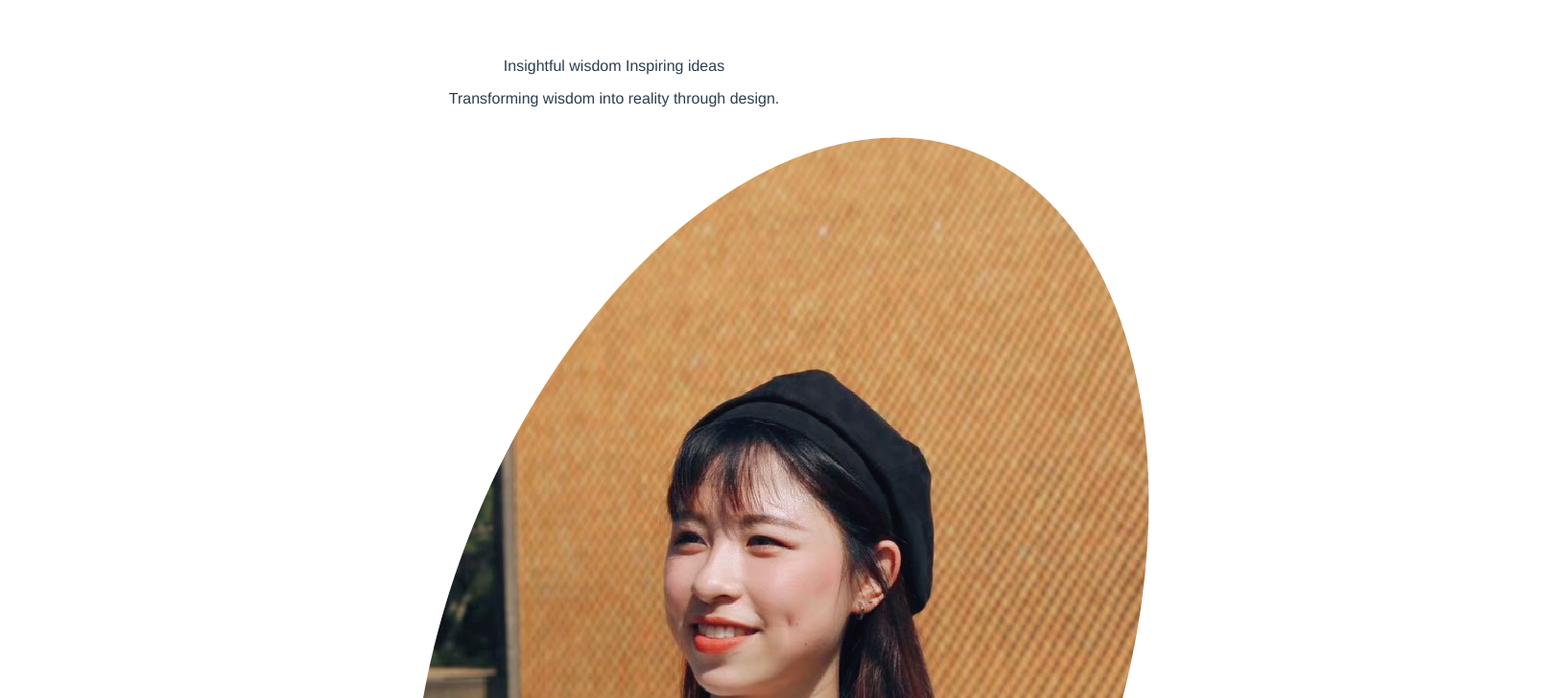
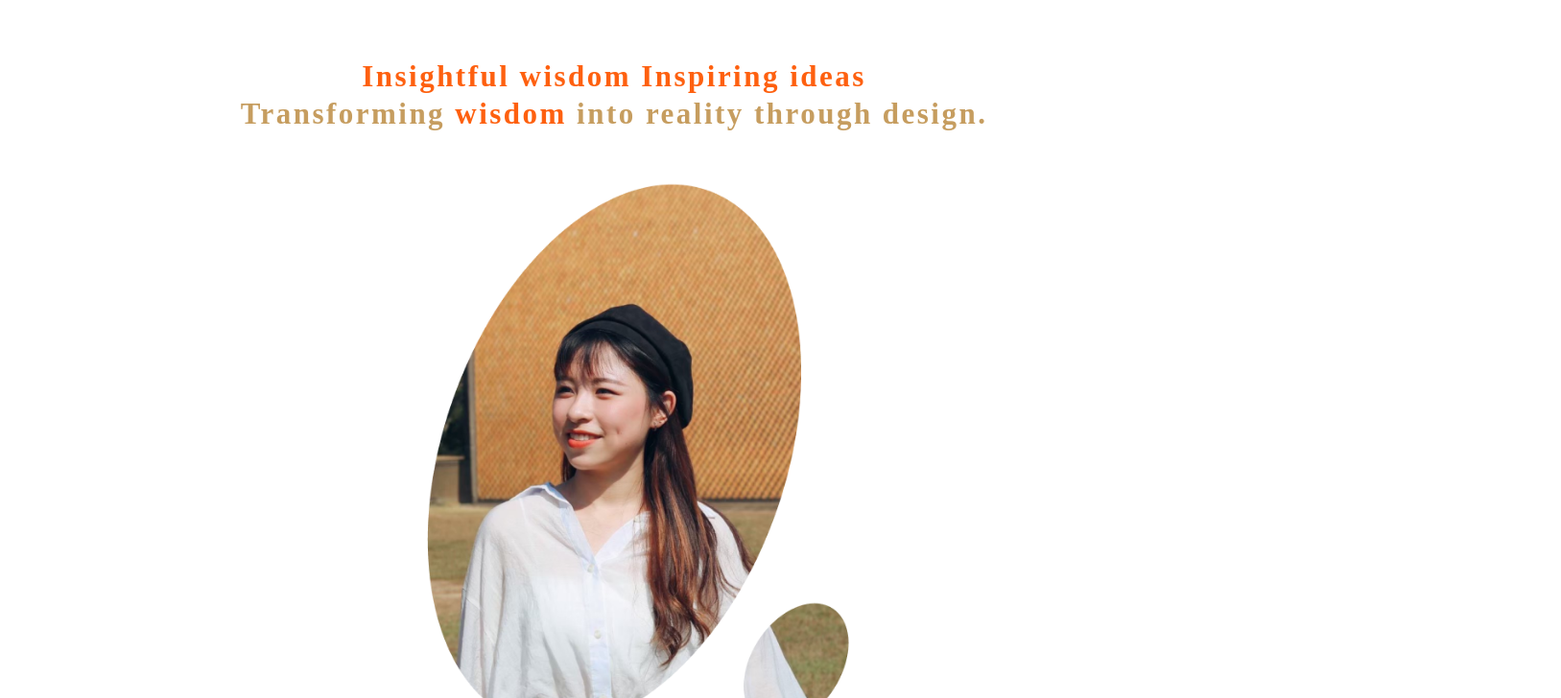
Before and after one commit to zhuoxiaolun/Portfolios-Intern, a Vue app: page / in a window 1280 px wide. Shown: the top 728 px of the page at 96% size, 1627 px wide, since content can reach past the window. Built offline with nearby package versions, Linux system fonts and the light colour scheme.

Commit message:
feat: add reset in css and add some css design in home

```diff
--- a/src/assets/WebPage/Home.scss
+++ b/src/assets/WebPage/Home.scss
@@ -0,0 +1,25 @@
+.home-slogan{
+  font-family: 'Source Serif Pro';
+  font-size: 31px;
+  font-weight: 600;
+  line-height: 39px;
+  letter-spacing: 0.08em;
+  color: #C69D5F;
+  .home-wisdom{
+    color: #FE600F;
+  }
+}
+
+.home-circle{
+  font-family: Source Serif Pro;
+  font-size: 31px;
+  font-weight: 600;
+  line-height: 39px;
+  letter-spacing: 0.08em;
+  color: #FE600F;
+}
+
+.home-photo{
+  width: 533px;
+  height: 675px;
+}
--- a/src/assets/all_css.scss
+++ b/src/assets/all_css.scss
@@ -1,3 +1,4 @@
+@import 'src/assets/reset';
 @import 'src/assets/AppPage';
 @import 'src/assets/WebPage/Home';
 @import 'src/assets/WebPage/About';
--- /dev/null
+++ b/src/assets/reset.scss
@@ -0,0 +1,48 @@
+/* http://meyerweb.com/eric/tools/css/reset/
+   v2.0 | 20110126
+   License: none (public domain)
+*/
+
+html, body, div, span, applet, object, iframe,
+h1, h2, h3, h4, h5, h6, p, blockquote, pre,
+a, abbr, acronym, address, big, cite, code,
+del, dfn, em, img, ins, kbd, q, s, samp,
+small, strike, strong, sub, sup, tt, var,
+b, u, i, center,
+dl, dt, dd, ol, ul, li,
+fieldset, form, label, legend,
+table, caption, tbody, tfoot, thead, tr, th, td,
+article, aside, canvas, details, embed,
+figure, figcaption, footer, header, hgroup,
+menu, nav, output, ruby, section, summary,
+time, mark, audio, video {
+	margin: 0;
+	padding: 0;
+	border: 0;
+	font-size: 100%;
+	font: inherit;
+	vertical-align: baseline;
+}
+/* HTML5 display-role reset for older browsers */
+article, aside, details, figcaption, figure,
+footer, header, hgroup, menu, nav, section {
+	display: block;
+}
+body {
+	line-height: 1;
+}
+ol, ul {
+	list-style: none;
+}
+blockquote, q {
+	quotes: none;
+}
+blockquote:before, blockquote:after,
+q:before, q:after {
+	content: '';
+	content: none;
+}
+table {
+	border-collapse: collapse;
+	border-spacing: 0;
+}
--- a/src/components/home-page.vue
+++ b/src/components/home-page.vue
@@ -1,13 +1,15 @@
 <template>
-<span>
+<span class="home-circle">
     Insightful wisdom Inspiring ideas
 </span>
-  <p>
-      Transforming wisdom
+  <p class="home-slogan">
+      Transforming
+      <span class="home-wisdom">wisdom</span>
+
       into reality
       through design.
   </p>
-  <img src="../assets/images/me-photo.png">
+  <img src="../assets/images/me-photo.png" class="home-photo">
 </template>
 
 <script>
```
Also changed, not shown: src/assets/images/me-photo.png.
